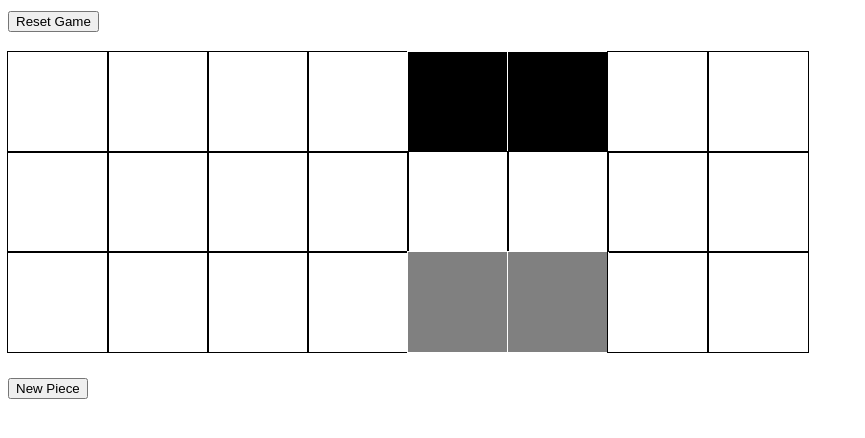
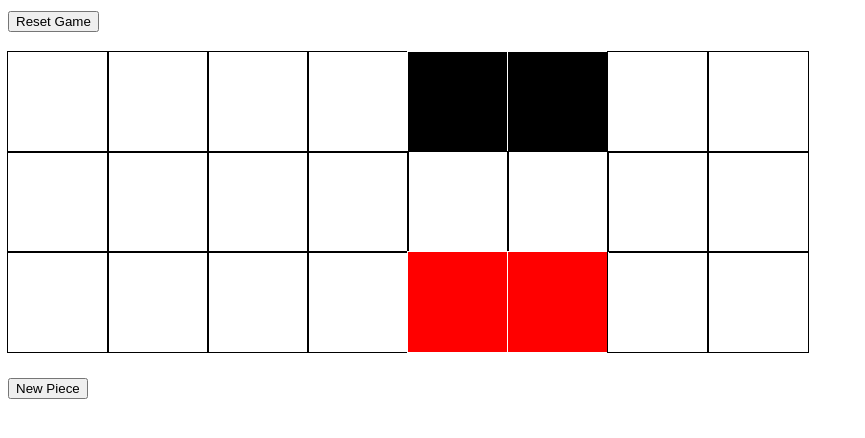
Before and after one commit to travis-cramer/ur, a Flask app: page /board/ in a window 1280 px wide. Shown: the top 438 px of the page, without its empty margins (0-865 px from the left). Run offline with Flask 2, Linux system fonts and the light colour scheme; data that the repository does not hold is empty.

Commit message:
change white end color back to red

```diff
--- a/static/style.css
+++ b/static/style.css
@@ -14,7 +14,7 @@ div {
 }
 
 #white-finish {
-	background: gray;
+	background: red;
 	color: white;
 }
 
```
